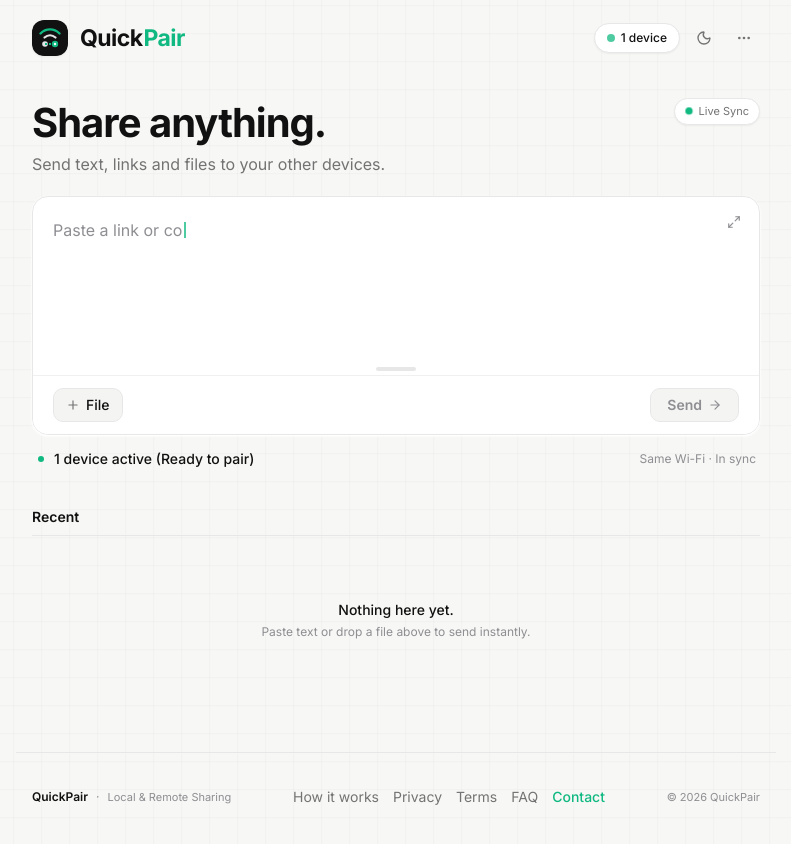
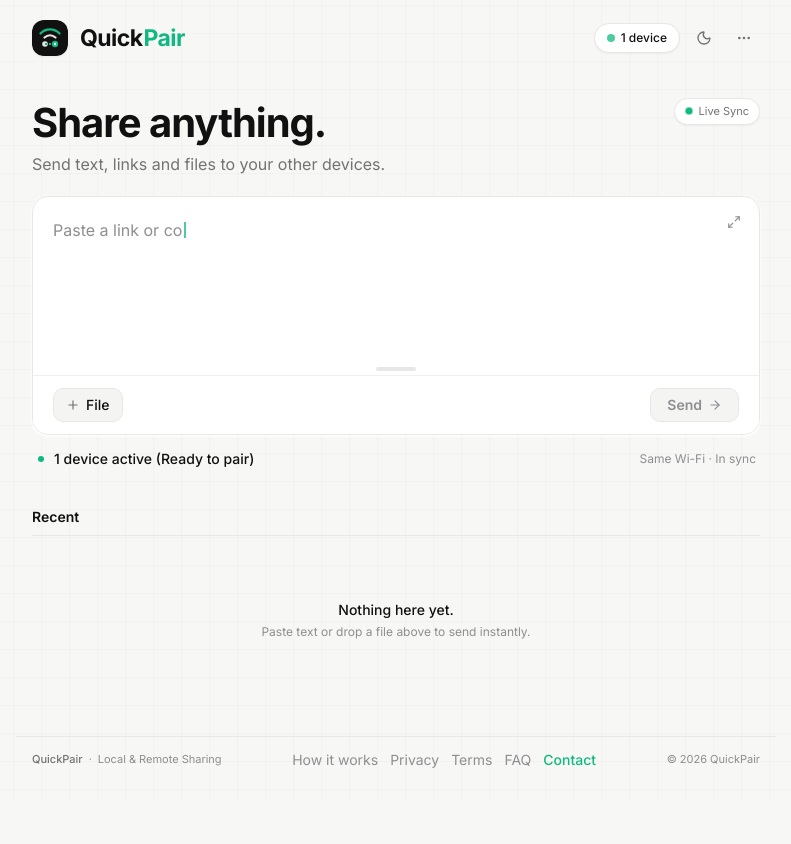
Before and after one commit to rxzz694u-rgb/quickpair, a React (Vite) app: page / in a window 1280 px wide. Shown: the top 844 px of the page, without its empty margins (244-1035 px from the left). After the commit the page ends 800 px from the top, so only its background shows below. Built offline with nearby package versions, Linux system fonts and the light colour scheme; no server answers; the database is empty.

Commit message:
style: make footer smaller and more compact

```diff
--- a/src/components/InfoSection.tsx
+++ b/src/components/InfoSection.tsx
@@ -16,47 +16,50 @@ export const InfoSection: React.FC<InfoSectionProps> = ({ onOpenInfo }) => {
   };
 
   return (
-    <footer className="w-full max-w-[760px] mx-auto px-4 pt-8 pb-10 border-t border-border mt-8 text-xs text-text-secondary flex flex-col sm:flex-row items-center justify-between gap-3 text-center sm:text-left">
-      <div className="flex items-center gap-2">
-        <span className="font-semibold text-text-primary">QuickPair</span>
-        <span className="text-text-muted">·</span>
-        <span className="text-[11px] text-text-muted">Local &amp; Remote Sharing</span>
+    <footer className="w-full max-w-[760px] mx-auto px-4 pt-3 pb-5 border-t border-border/60 mt-4 text-[11px] text-text-muted flex flex-col sm:flex-row items-center justify-between gap-2 text-center sm:text-left select-none">
+      {/* Left: Minimal Brand & Tagline */}
+      <div className="flex items-center gap-1.5 text-[11px]">
+        <span className="font-medium text-text-secondary">QuickPair</span>
+        <span>·</span>
+        <span className="text-text-muted">Local &amp; Remote Sharing</span>
       </div>
 
-      <div className="flex flex-wrap items-center justify-center gap-3.5 text-[12px]">
+      {/* Center: Sleek Compact Links */}
+      <div className="flex flex-wrap items-center justify-center gap-2.5 sm:gap-3 text-[11px]">
         <button
           onClick={(e) => handleClick(e, 'about')}
-          className="hover:text-text-primary transition-colors py-1 cursor-pointer"
+          className="hover:text-text-primary transition-colors cursor-pointer"
         >
           How it works
         </button>
         <button
           onClick={(e) => handleClick(e, 'privacy')}
-          className="hover:text-text-primary transition-colors py-1 cursor-pointer"
+          className="hover:text-text-primary transition-colors cursor-pointer"
         >
           Privacy
         </button>
         <button
           onClick={(e) => handleClick(e, 'terms')}
-          className="hover:text-text-primary transition-colors py-1 cursor-pointer"
+          className="hover:text-text-primary transition-colors cursor-pointer"
         >
           Terms
         </button>
         <button
           onClick={(e) => handleClick(e, 'faq')}
-          className="hover:text-text-primary transition-colors py-1 cursor-pointer"
+          className="hover:text-text-primary transition-colors cursor-pointer"
         >
           FAQ
         </button>
         <button
           onClick={(e) => handleClick(e, 'contact')}
-          className="hover:text-text-primary transition-colors py-1 cursor-pointer text-accent font-medium"
+          className="text-accent hover:underline transition-colors cursor-pointer font-medium"
         >
           Contact
         </button>
       </div>
 
-      <span className="text-[11px] text-text-muted">© 2026 QuickPair</span>
+      {/* Right: Minimal Copyright */}
+      <span className="text-[10px] sm:text-[11px] text-text-muted">© 2026 QuickPair</span>
     </footer>
   );
 };
```
